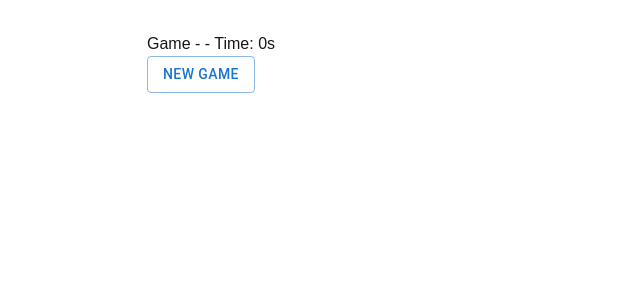
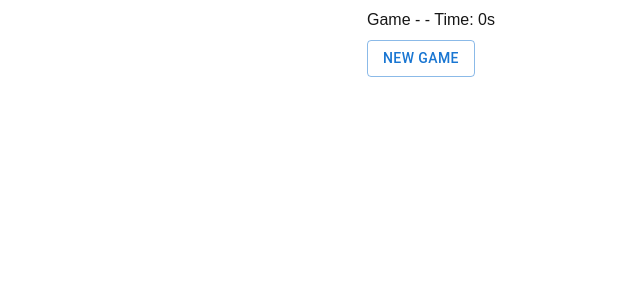
Before and after one commit to Sakvar/sudoku, a Next.js app: page / in a window 1280 px wide. Shown: the top 300 px of the page, without its empty margins (209-849 px from the left). Built offline with nearby package versions, Linux system fonts and the light colour scheme.

Commit message:
fix window size in telegram

```diff
--- a/app/globals.css
+++ b/app/globals.css
@@ -34,8 +34,11 @@ body {
   background-color: var(--tg-theme-bg-color);
   color: var(--tg-theme-text-color);
   min-height: 100vh;
-  padding: 16px;
+  padding: 8px;
   box-sizing: border-box;
+  display: flex;
+  flex-direction: column;
+  align-items: center;
 }
 
 @media (prefers-color-scheme: dark) {
@@ -46,7 +49,24 @@ body {
 }
 
 .game-container {
-  max-width: 600px;
+  width: 100%;
+  max-width: 100vw;
   margin: 0 auto;
-  padding: 16px;
+  padding: 0;
+  display: flex;
+  flex-direction: column;
+  align-items: center;
 }
+
+.gameBoard {
+  width: 100%;
+  max-width: 95vw;
+  aspect-ratio: 1;
+  margin: 8px auto;
+}
+
+.startButton {
+  width: 100%;
+  max-width: 200px;
+  margin: 8px auto;
+}
```
